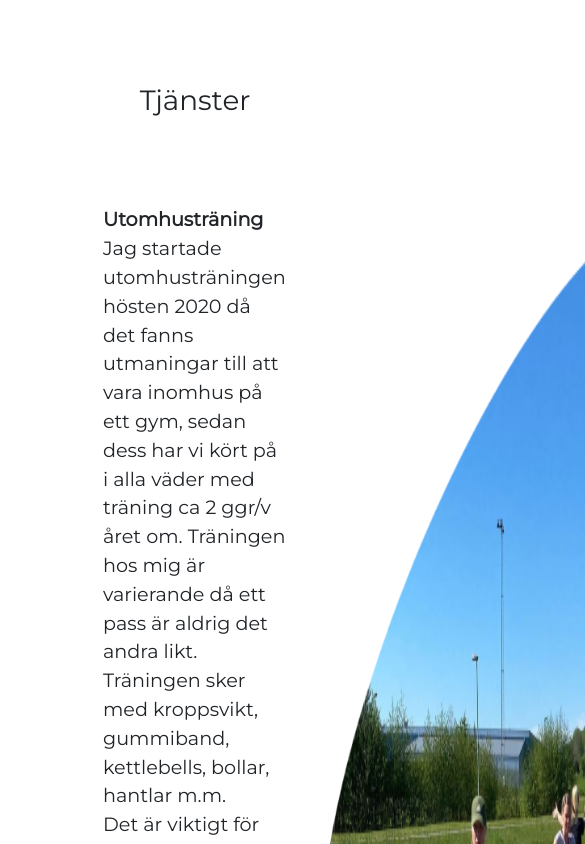
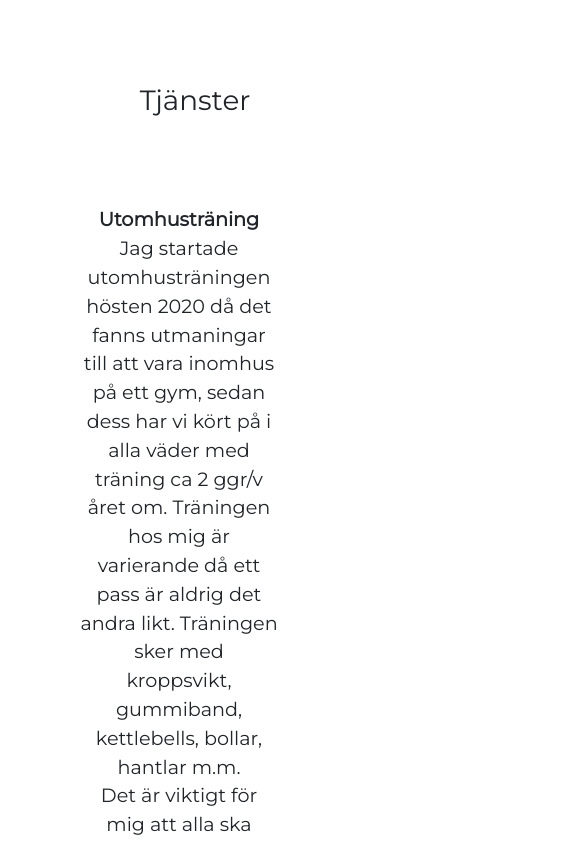
Before and after one commit to JannieBackman/examensarbete, a React (Create React App) app: page / in a window 390 px wide. Shown: the part 920-1764 px from the top of the page, 585 px wide, since content can reach past the window. Built offline with nearby package versions, Linux system fonts and the light colour scheme; a web font is replaced by a local one.

Commit message:
container and images are now more responsive and wrapped the container in column in movile view

```diff
--- a/src/components/Products.css
+++ b/src/components/Products.css
@@ -1,7 +1,7 @@
 .products-container {
   margin-top: 6rem;
   padding: 0 5rem;
-  font-family: 'Montserrat';
+  font-family: "Montserrat";
   display: flex;
   flex-direction: column;
   justify-content: center;
@@ -12,7 +12,9 @@
 }
 .outdoor {
   display: flex;
-  width: 80%;
+  /* width: 80%; */
+  width: 100%;
+  height: auto;
 }
 .outdoor p {
   padding-right: 2rem;
@@ -22,7 +24,9 @@
 .pt {
   display: flex;
   flex-direction: row-reverse;
-  width: 80%;
+  /* width: 80%; */
+  width: 100%;
+  height: auto;
 }
 
 .pt p {
@@ -36,3 +40,14 @@
   text-align: center;
   font-size: 1.2rem;
 }
+
+@media (max-width: 1000px) {
+  .pt,
+  .outdoor {
+    flex-direction: column;
+  }
+  .pt p,
+  .outdoor p {
+    text-align: center;
+  }
+}
--- a/src/components/Products.jsx
+++ b/src/components/Products.jsx
@@ -1,14 +1,14 @@
-import outdoor from './assets/outdoor.png';
-import pt_online from './assets/pt_online.png';
+import outdoor from "./assets/outdoor.png";
+import pt_online from "./assets/pt_online.png";
 
-import './Products.css';
-import WaveBg from './Wavebg';
+import "./Products.css";
+import WaveBg from "./Wavebg";
 
 function Products() {
   return (
-    <div className="products-container" id="product-section">
+    <div className='products-container' id='product-section'>
       <h1>Tjänster</h1>
-      <div className="outdoor">
+      <div className='outdoor'>
         <p>
           <strong>Utomhusträning</strong> <br />
           Jag startade utomhusträningen hösten 2020 då det fanns utmaningar till
@@ -20,12 +20,16 @@ function Products() {
           till att anpassa träningen efter din nivå samt hjälper till ifall man
           har skada eller liknande. <br /> <strong> ALLA </strong>kan vara med
           och mår bra utav rörelse & att vi har väldigt kul tillsammans är ett
-          stort plus. <br /> Klicka här för se{' '}
-          <a href="#">Kommande träningspass</a>
+          stort plus. <br /> Klicka här för se{" "}
+          <a href='#'>Kommande träningspass</a>
         </p>
-        <img src={outdoor} alt="outdoorworkout" width={500} />
+        <img
+          src={outdoor}
+          alt='outdoorworkout'
+          style={{ width: "100%", height: "auto" }}
+        />
       </div>
-      <div className="pt">
+      <div className='pt'>
         <p>
           <strong>Personlig träning / Online träning </strong>
           <br />
@@ -35,13 +39,17 @@ function Products() {
           upp ett tränings-program som passar just dig, antingen på gym, hemma
           eller ute eller online så du kan utföra träningen själv med hjälp utav
           ett träningsprogram som du kan ha i en app i telefonen. Hör av dig
-          till mig på <a href="mailto: email@email.se">Email</a> så hittar vi
+          till mig på <a href='mailto: email@email.se'>Email</a> så hittar vi
           ett upplägg som passar dig.
         </p>
-        <img src={pt_online} alt="ptonline" width={400} />
+        <img
+          src={pt_online}
+          alt='ptonline'
+          style={{ width: "100%", height: "auto" }}
+        />
       </div>
 
-      <div className="b2b">
+      <div className='b2b'>
         <p>
           <strong>Företagsträning </strong> <br />
           Är du sugen på att utmana & träna tillsammans med dina kollegor? Vill
@@ -50,7 +58,7 @@ function Products() {
           utomhus. Att utmanas tillsammans med sina arbetskamrater är väldogt
           roligt och utvecklade samt skapar en bättre sammanhållning och dynamik
           i gruppen. Vill du ha en offert? <br /> Maila mig på
-          <a href="mailto:">Email</a>
+          <a href='mailto:'>Email</a>
         </p>
       </div>
     </div>
```
